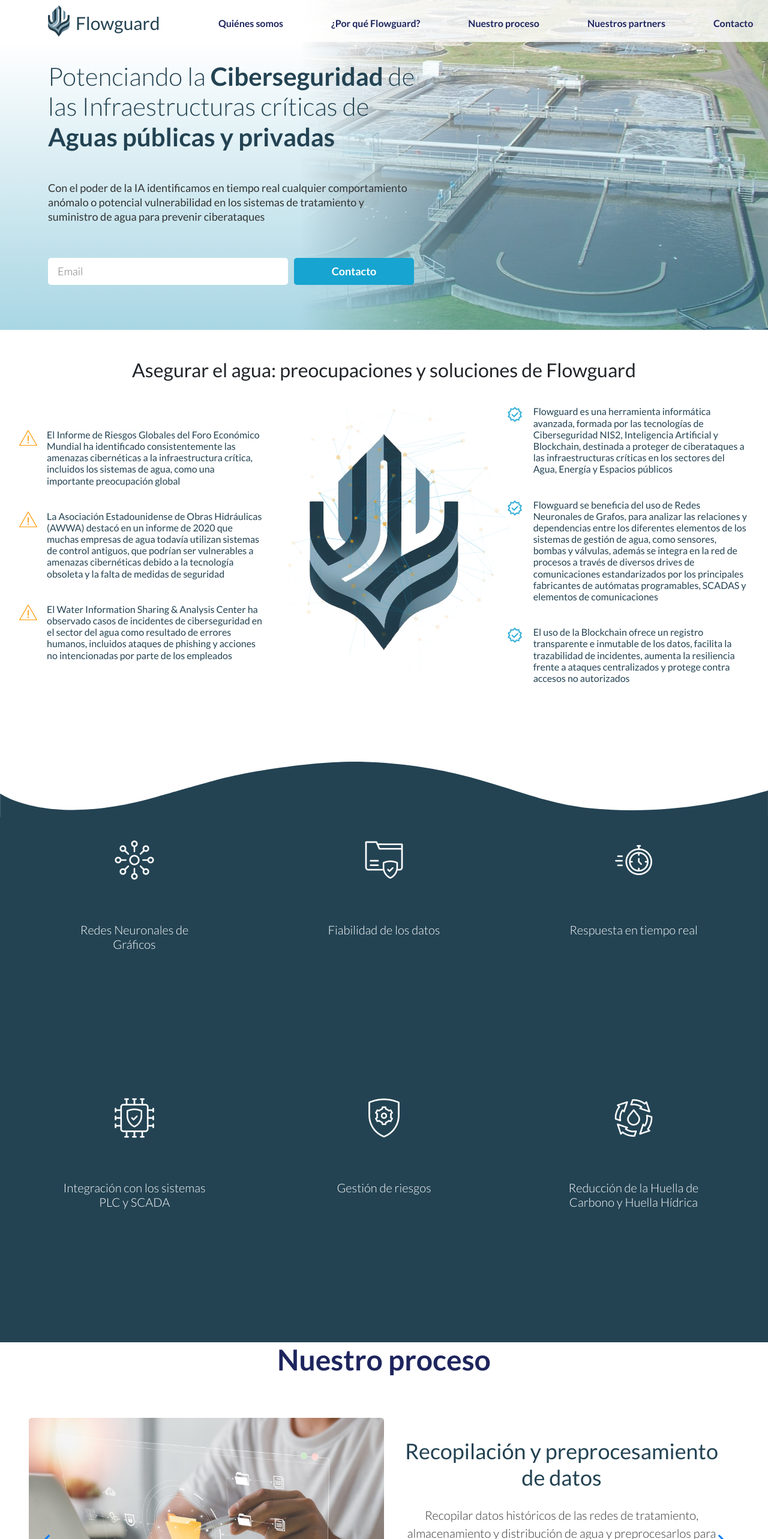
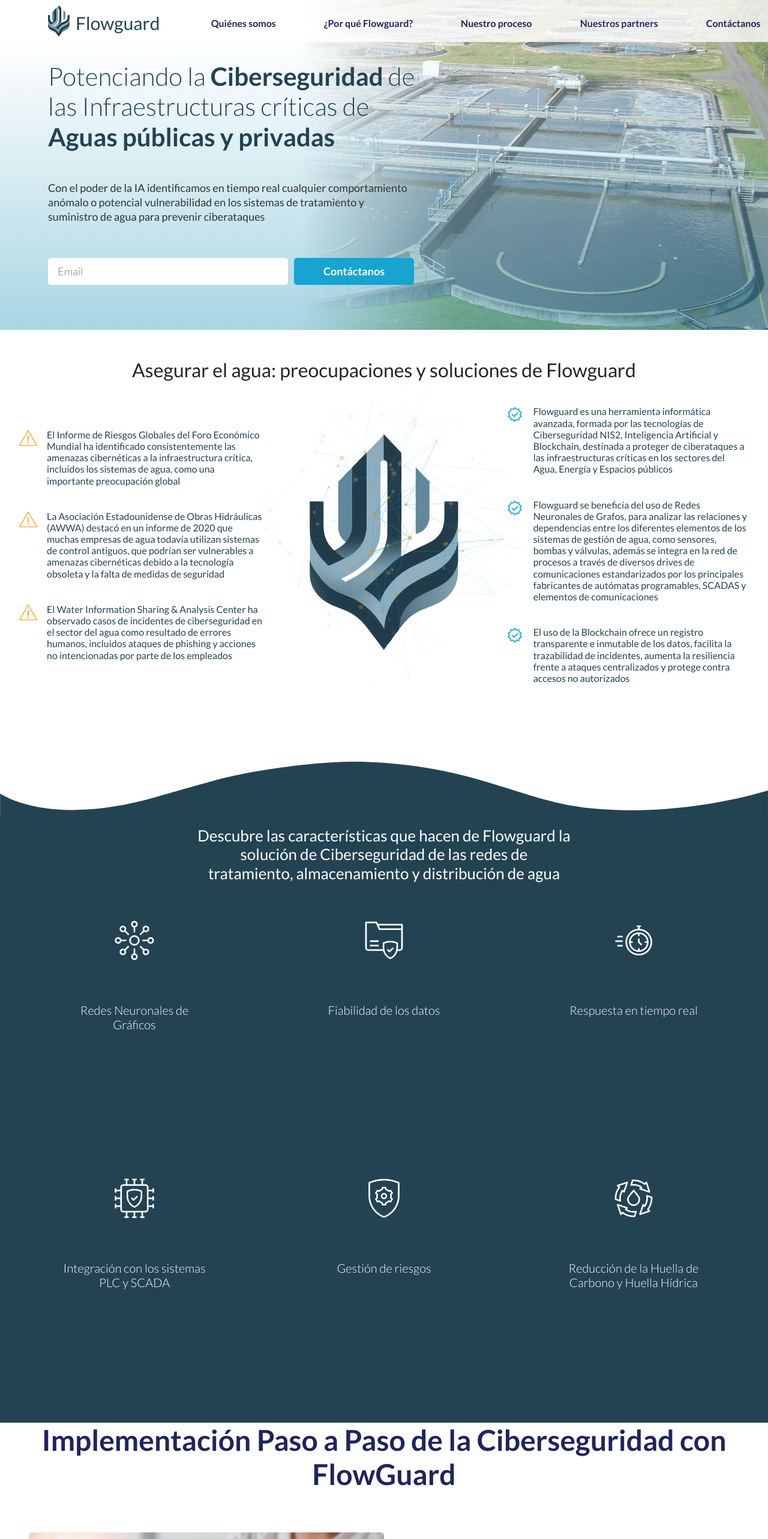
Before and after one commit to telcash/flowguard_frontend, a React (Create React App) app: page / in a window 1280 px wide. Shown: the top 2566 px of the page at 60% size. Built offline with nearby package versions, Linux system fonts and the light colour scheme.

Commit message:
Cambiada información en varias secciones

```diff
--- a/src/components/cta/Cta.jsx
+++ b/src/components/cta/Cta.jsx
@@ -18,7 +18,7 @@ const Cta = ({buttonColor, buttonTextColor, data}) => {
                         backgroundColor: buttonColor,
                         color: buttonTextColor
                     }}>
-                        Contacto
+                        Contáctanos
                 </button>
             </form>
         </div>
--- a/src/containers/features/Features.jsx
+++ b/src/containers/features/Features.jsx
@@ -8,16 +8,16 @@ const Features = () => {
   const [t] = useTranslation("global");
   return (
     <div className='fg__features'>
-      <div class="fg__features-topborder">
+      <div className="fg__features-topborder">
         <svg version="1.1" id="curved-border" xmlns="http://www.w3.org/2000/svg" xmlnsXlink="http://www.w3.org/1999/xlink" x="0px" y="0px" viewBox="0 0 1600 116.19" xmlSpace="preserve">
-          <path class="wave" d="M0.1,119.43V67.45c0,0,99.87,71.51,322.45,8.12c5.56-1.66,92.01-26.52,125.74-35.72
+          <path className="wave" d="M0.1,119.43V67.45c0,0,99.87,71.51,322.45,8.12c5.56-1.66,92.01-26.52,125.74-35.72
             c77.28-21.08,219.28-41.4,311.28-38.34c233,7.77,323.98,82.1,469.23,96.61c149.64,14.94,288.45-12.46,371.26-36.99v55.34L0.1,119.43
             z"
           />
         </svg>
       </div>
       <div className='fg__features-container'>
-        {/* <h2>{t("features.title")}</h2> */}
+        <h2>Descubre las características que hacen de Flowguard la solución de Ciberseguridad de las redes de tratamiento, almacenamiento y distribución de agua</h2>
         <div className='fg__features_cards'>
           <div className="fg__features_cards-card">
             <FeatureCard icon={neuralGif} title={t("features.graph-neural-networks.title")} description={t("features.graph-neural-networks.description")}></FeatureCard>
--- a/src/containers/features/features.css
+++ b/src/containers/features/features.css
@@ -19,12 +19,12 @@
 }
 
 .fg__features-container h2 {
-    width: 100%;
-    margin-bottom: var(--subtitles-margin-bottom);
+    width: 50%;
     text-align: center;
-    color: var(--primary-color);
-    font-size: 52px;
+    color: white;
+    font-size: 26px;
     font-weight: bolder;
+    padding-bottom: 2rem;
 }
 
 .fg__features_cards {
--- a/src/containers/footer/Footer.jsx
+++ b/src/containers/footer/Footer.jsx
@@ -24,7 +24,7 @@ const Footer = () => {
             </div>
           </div>
           <div className='fg__footer-top-cta'>
-            <h2>Comienza ahora</h2>
+            <h2>Conéctate con FlowGuard: solicita una consulta de ciberseguridad</h2>
             <div className='fg__footer-top-cta-form'>
                 <Cta data={showForm}></Cta>
             </div>
--- a/src/containers/hero-section/HeroSection.jsx
+++ b/src/containers/hero-section/HeroSection.jsx
@@ -5,9 +5,9 @@ import { Rain, CtaForm, Cta } from "../../components";
 import backgroundImg from "../../assets/hero-background.jpg";
 
 const HeroSection = () => {
-    const [t] = useTranslation("global");
-    const [email, setEmail] = useState('');
-    const [isFormVisible, setFormVisible] = useState(false);
+  const [t] = useTranslation("global");
+  const [email, setEmail] = useState('');
+  const [isFormVisible, setFormVisible] = useState(false);
 
   const showForm = (email) => {
     setEmail(email)
--- a/src/containers/main-nav/MainNav.jsx
+++ b/src/containers/main-nav/MainNav.jsx
@@ -3,12 +3,22 @@ import './main-nav.css';
 import logo from '../../assets/logo.png';
 import navIcon from '../../assets/nav-icon.png';
 import { useTranslation } from 'react-i18next';
+import { CtaForm } from "../../components";
 //import esIcon from '../../assets/spain-flag.png';
 //import enIcon from '../../assets/great-britain.png';
 
 const MainNav = () => {
     const [t] = useTranslation("global");
     const [expanded, setExpanded] = useState(false);
+    const [isFormVisible, setFormVisible] = useState(false);
+
+    const showForm = () => {
+        setFormVisible(true);
+    };
+
+    const hideForm = () => {
+        setFormVisible(false);
+    };
     return (
         <div className={`fg__mainnav ${expanded ? 'fullscreen' : ''}`}>
             <div className='fg__mainnav-container'>
@@ -34,9 +44,14 @@ const MainNav = () => {
                     <a href='#features' onClick={() => setExpanded(false)}>{t("main-nav.links.why")}</a>
                     <a href='#process' onClick={() => setExpanded(false)}>{t("main-nav.links.process")}</a>
                     <a href='#partners' onClick={() => setExpanded(false)}>{t("main-nav.links.partners")}</a>
-                    <a href='#footer' onClick={() => setExpanded(false)}>{t("main-nav.links.contact")}</a>
+                    <a href='#/' onClick={() => showForm()}>Contáctanos</a>
                 </div>
             </div>
+            {isFormVisible && (
+            <div className="fg__hero-cta-form">
+              <CtaForm onClose={hideForm} />
+            </div>
+          )}
         </div>
     )
 }
--- a/src/containers/process/Process.jsx
+++ b/src/containers/process/Process.jsx
@@ -8,7 +8,7 @@ const Process = () => {
     return (
         <div className="fg__process">
             <div className="fg__process-container">
-                <h1>{t("project-plan.title")}</h1>
+                <h1>Implementación Paso a Paso de la Ciberseguridad con FlowGuard</h1>
                 <div className="fg__process-container-slider">
                     <ProcessSlider></ProcessSlider>
                 </div>
--- a/src/containers/process/process.css
+++ b/src/containers/process/process.css
@@ -19,6 +19,7 @@
     color: #1E255E;
     font-size: 50px;
     font-weight: 700;
+    text-align: center;
 }
 
 .fg__process-container-slider {
```
